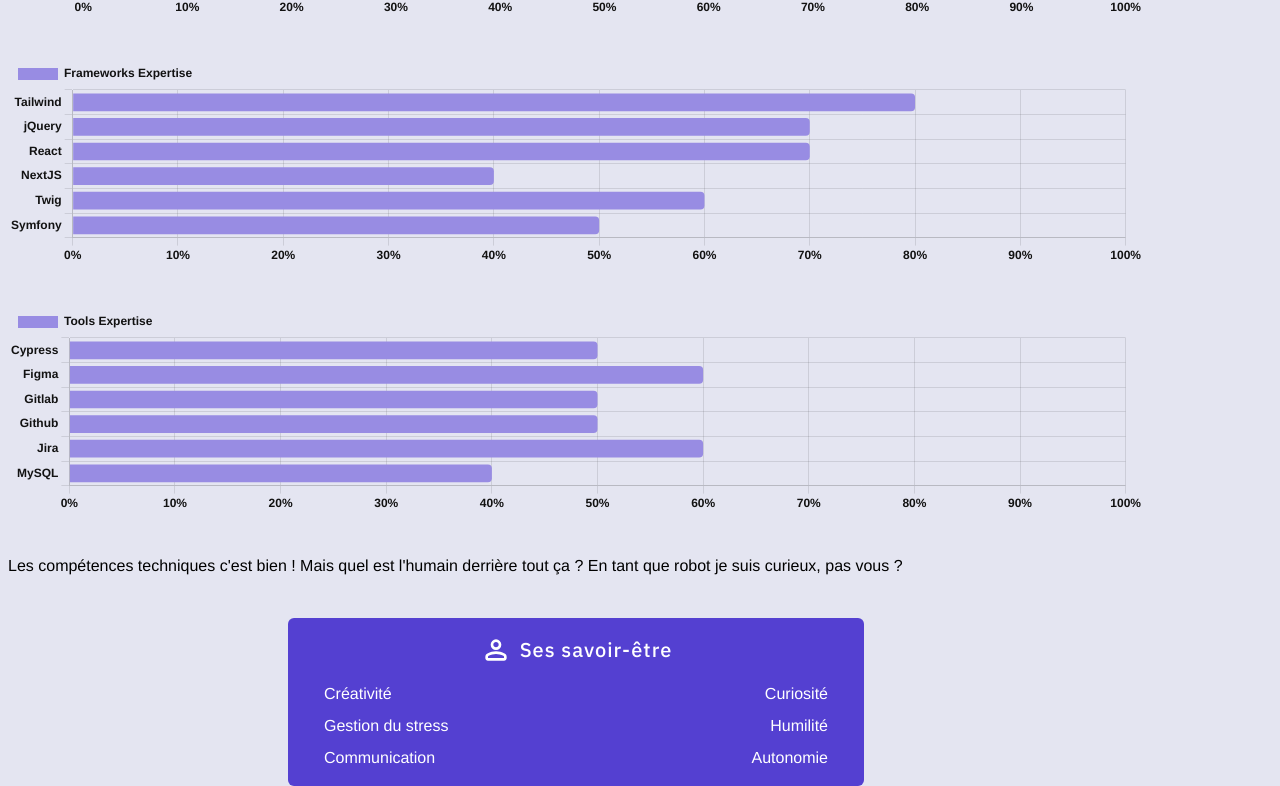
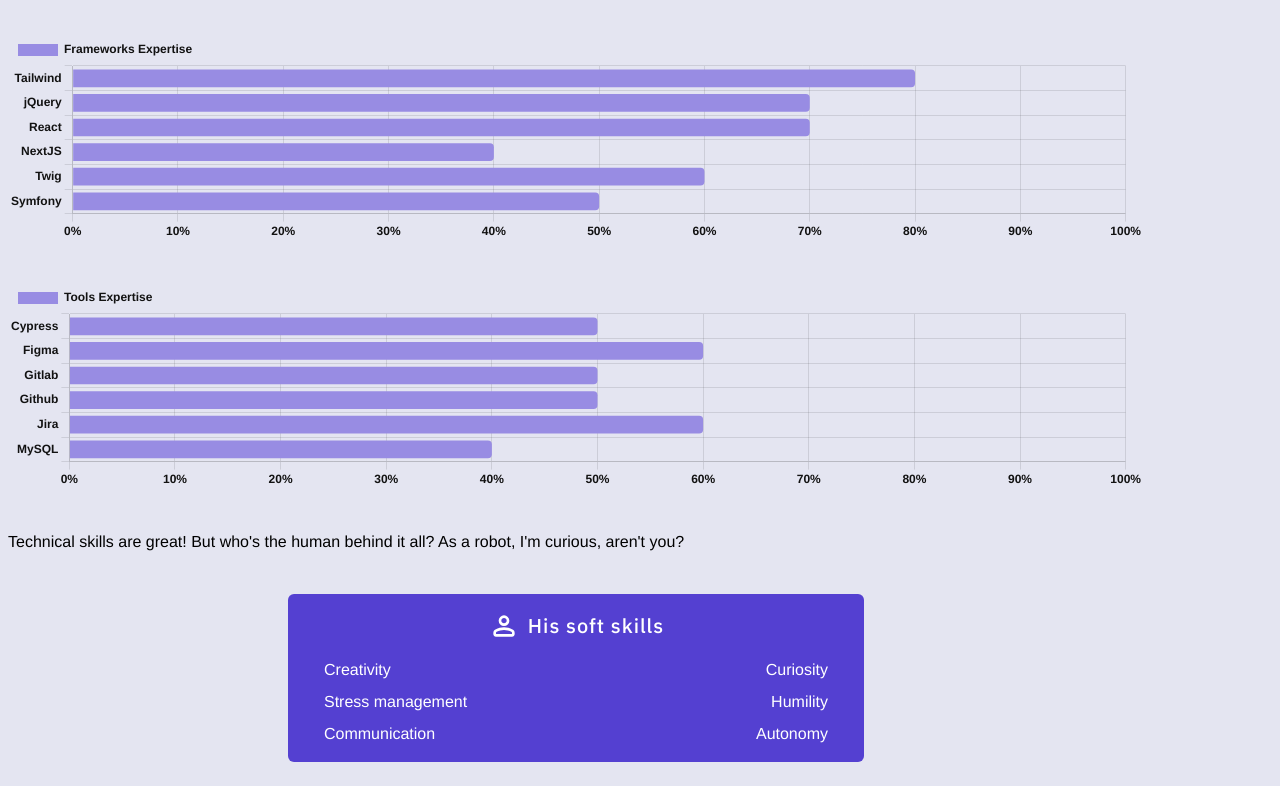
Before and after one commit to robinPoncon/portfolio2024, a Next.js app: page /en/skills in a window 1280 px wide. Shown: the part 474-1260 px from the top of the page. After the commit the page ends 1236 px from the top, so only its background shows below. Built offline with nearby package versions, Linux system fonts and the light colour scheme.

Commit message:
add traducrtion on skill pages

```diff
--- a/messages/en.json
+++ b/messages/en.json
@@ -10,6 +10,22 @@
 	"SkillsPage": {
 		"programming-languages-expertise": "Programming Languages Expertise",
 		"frameworks-expertise": "Frameworks Expertise",
-		"tools-expertise": "Tools Expertise"
+		"tools-expertise": "Tools Expertise",
+		"creativity": "Creativity",
+		"creativity-description": "It's thanks to music that he's been able to develop and trust his creativity!",
+		"curiosity": "Curiosity",
+		"curiosity-description": "He developed his curiosity out of a desire to understand the world and others!",
+		"stress-management": "Stress management",
+		"stress-management-description": "Thanks to meditation and his ability to take a step back from a situation, he has developed his ability to manage stress.",
+		"humility": "Humility",
+		"humility-description": "It was through sport that he realized that there will always be someone better than him, and that humility was the way to accept and see himself as he is.",
+		"communication": "Communication",
+		"communication-description": "By working with many different trades, he was able to understand the impact of good communication on the smooth running of a project.",
+		"autonomy": "Autonomy",
+		"autonomy-description": "In his previous company, he didn't have a more experienced front-end developer than himself, so he had to develop his autonomy in order to find solutions to the problems he encountered.",
+		"his-skills": "His skills",
+		"check-his-skills": "Hi, it's Devobot! Is your visit going well? I can see that you like things concrete, so let's take a look at his technical skills together!",
+		"his-soft-skills": "His soft skills",
+		"check-his-soft-skills": "Technical skills are great! But who's the human behind it all? As a robot, I'm curious, aren't you?"
 	}
 }
--- a/messages/fr.json
+++ b/messages/fr.json
@@ -10,6 +10,22 @@
 	"SkillsPage": {
 		"programming-languages-expertise": "Expertise Langages de Programmation",
 		"frameworks-expertise": "Expertise Frameworks",
-		"tools-expertise": "Expertise Outils"
+		"tools-expertise": "Expertise Outils",
+		"creativity": "Créativité",
+		"creativity-description": "C'est grâce à la musique qu'il a pu développer et faire confiance à sa créativité !",
+		"curiosity": "Curiosité",
+		"curiosity-description": "C'est dans un désir de comprendre le monde et les autres qu'il a développé sa curiosité !",
+		"stress-management": "Gestion du stress",
+		"stress-management-description": "C'est grâce à la méditation et sa capacité à prendre du recul sur une situation qu'il a développé sa capacité à gérer son stress.",
+		"humility": "Humilité",
+		"humility-description": "C'est en faisant du sport qu'il s'est rendu compte qu'il y aura toujours quelqu'un de meilleur que lui, et que l'humilité était une solution pour qu'il s'accepte et se voit tel qu'il est.",
+		"communication": "Communication",
+		"communication-description": "C'est en travaillant avec de nombreux corps de métiers différents, qu'il a pu comprendre l'impact d'une bonne communication sur le bon déroulement d'un projet.",
+		"autonomy": "Autonomie",
+		"autonomy-description": "C'est dans son ancienne entreprise, n'ayant pas eu de développeur front-end plus expérimenté que lui, qu'il a du développé son autonomie afin de trouver des solutions aux problèmes rencontrés.",
+		"his-skills": "Ses compétences",
+		"check-his-skills": "Salut, c'est Devobot ! Est-ce que votre visite se passe bien ? Je vois que vous aimez les choses concrètes, alors regardons ensemble ses compétences techniques !",
+		"his-soft-skills": "Ses savoir-être",
+		"check-his-soft-skills": "Les compétences techniques c'est bien ! Mais quel est l'humain derrière tout ça ? En tant que robot je suis curieux, pas vous ?"
 	}
 }
--- a/src/app/[locale]/skills/page.tsx
+++ b/src/app/[locale]/skills/page.tsx
@@ -13,34 +13,28 @@
 
 	const softSkillsArray = [
 		{
-			title: "Créativité",
-			description:
-				"C'est grâce à la musique qu'il a pu développé et faire confiance à sa créativité !"
+			title: t("creativity"),
+			description: t("creativity-description")
 		},
 		{
-			title: "Curiosité",
-			description:
-				"C'est dans un désir de comprendre le monde et les autres qu'il a développé sa curiosité !"
+			title: t("curiosity"),
+			description: t("curiosity-description")
 		},
 		{
-			title: "Gestion du stress",
-			description:
-				"C'est grâce à la méditation et sa capacité à prendre du recul sur une situation qu'il a développé sa capacité à gérer son stress."
+			title: t("stress-management"),
+			description: t("stress-management-description")
 		},
 		{
-			title: "Humilité",
-			description:
-				"C'est en faisant du sport qu'il s'est rendu compte qu'il y aura toujours quelqu'un meilleur que lui, et que l'humilité était une solution pour qu'il s'accepte et se voit tel qu'il est."
+			title: t("humility"),
+			description: t("humility-description")
 		},
 		{
-			title: "Communication",
-			description:
-				"C'est en travaillant avec de nombreux corps de métiers différents, qu'il a pu comprendre l'impact d'une bonne communication sur le bon déroulement d'un projet."
+			title: t("communication"),
+			description: t("communication-description")
 		},
 		{
-			title: "Autonomie",
-			description:
-				"C'est dans son ancienne entreprise, n'ayant pas eu de développeur front-end plus expérimenté que lui, qu'il a du développé son autonomie afin de trouver des solutions aux problèmes rencontrés."
+			title: t("autonomy"),
+			description: t("autonomy-description")
 		}
 	];
 
@@ -51,11 +45,8 @@
 
 	return (
 		<section className="mt-32 mx-2 flex flex-col gap-10">
-			<h1 className="text-xl text-center titleFont">Ses compétences</h1>
-			<p>
-				Salut, c'est Devobot ! Est-ce que votre visite se passe bien ? Je vois que vous
-				aimez les choses concrètes, alors regardons ensemble ses compétences techniques !
-			</p>
+			<h1 className="text-xl text-center titleFont">{t("his-skills")}</h1>
+			<p>{t("check-his-skills")}</p>
 			<article className="flex flex-col gap-10">
 				<HorizontalBarChart
 					title={t("programming-languages-expertise")}
@@ -73,10 +64,7 @@
 					datasLabels={[50, 60, 50, 50, 60, 40]}
 				/>
 			</article>
-			<p>
-				Les compétences techniques c'est bien ! Mais quel est l'humain derrière tout ça ? En
-				tant que robot je suis curieux, pas vous ?
-			</p>
+			<p>{t("check-his-soft-skills")}</p>
 			<article className="bg-customViolet text-white rounded-md p-4 flex flex-col gap-4 max-w-xl w-full mx-auto">
 				{isFrontCardShowing ? (
 					<>
@@ -88,7 +76,7 @@
 								width={32}
 							/>
 							<h2 className="text-center titleFont text-xl my-auto">
-								Ses savoir-être
+								{t("his-soft-skills")}
 							</h2>
 						</div>
 						<div className="flex flex-col gap-2 px-5">
@@ -97,13 +85,13 @@
 									className="cursor-pointer"
 									onClick={() => selectSkillInformation(0)}
 								>
-									Créativité
+									{t("creativity")}
 								</p>
 								<p
 									className="cursor-pointer"
 									onClick={() => selectSkillInformation(1)}
 								>
-									Curiosité
+									{t("curiosity")}
 								</p>
 							</div>
 							<div className="flex justify-between">
@@ -111,13 +99,13 @@
 									className="cursor-pointer"
 									onClick={() => selectSkillInformation(2)}
 								>
-									Gestion du stress
+									{t("stress-management")}
 								</p>
 								<p
 									className="cursor-pointer"
 									onClick={() => selectSkillInformation(3)}
 								>
-									Humilité
+									{t("humility")}
 								</p>
 							</div>
 							<div className="flex justify-between">
@@ -125,13 +113,13 @@
 									className="cursor-pointer"
 									onClick={() => selectSkillInformation(4)}
 								>
-									Communication
+									{t("communication")}
 								</p>
 								<p
 									className="cursor-pointer"
 									onClick={() => selectSkillInformation(5)}
 								>
-									Autonomie
+									{t("autonomy")}
 								</p>
 							</div>
 						</div>
```
